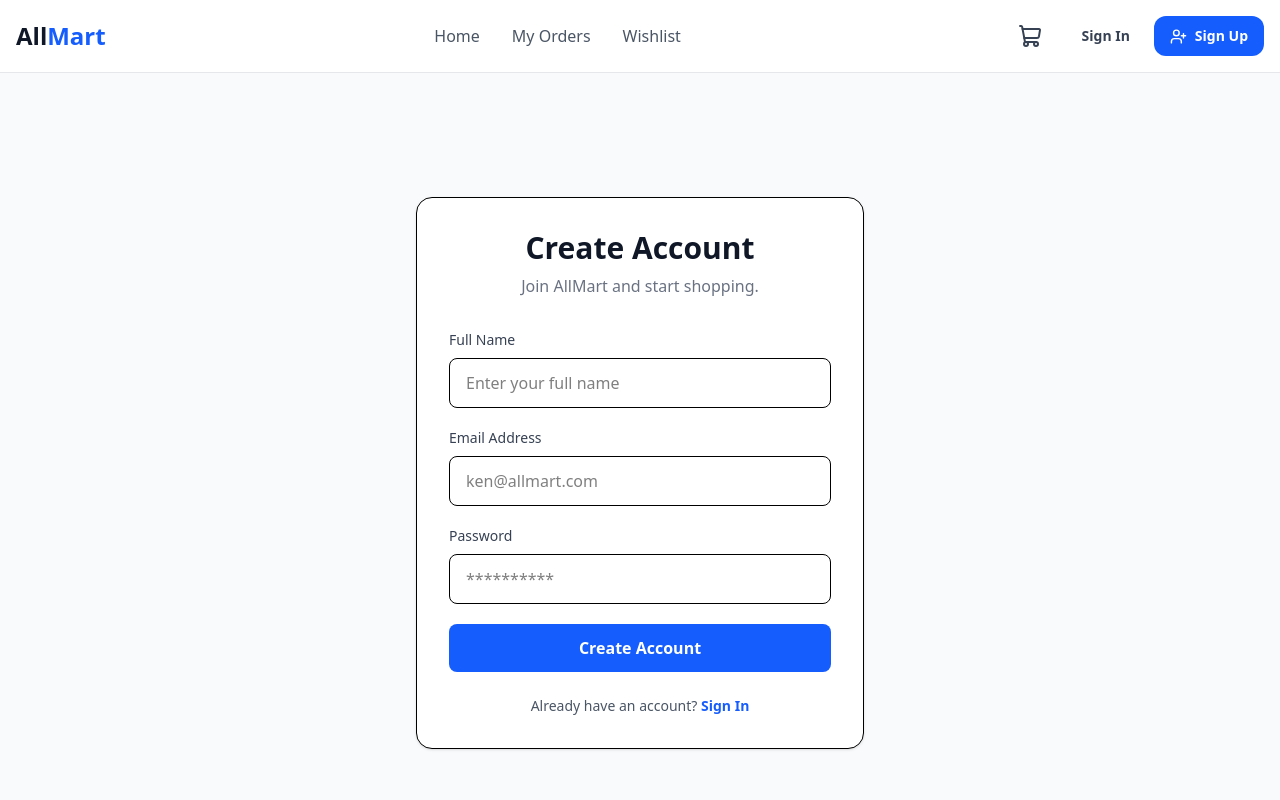
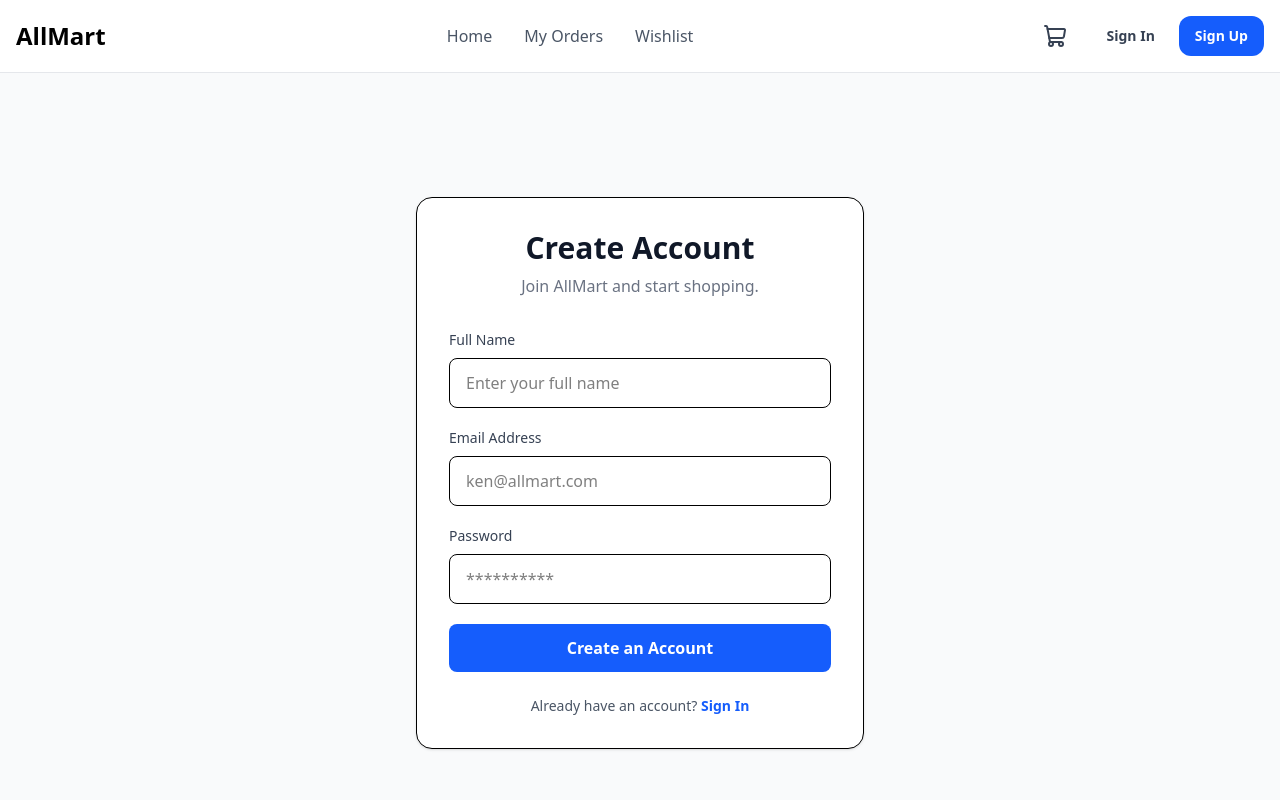
Before and after one commit to amoskendrick10-pixel/All-Mart, a Next.js app: page /signup in a window 1280 px wide. Shown: the top 800 px of the page. Built offline with nearby package versions, Linux system fonts and the light colour scheme.

Commit message:
product card

```diff
--- a/app/(public)/signup/page.jsx
+++ b/app/(public)/signup/page.jsx
@@ -102,7 +102,7 @@ export default function SignupPage() {
             type="submit"
             className="w-full rounded-lg bg-blue-600 py-3 font-semibold text-white hover:bg-blue-700"
           >
-            Create Account
+            Create an Account
           </button>
 
         </form>
--- a/components/Navbar.jsx
+++ b/components/Navbar.jsx
@@ -13,15 +13,15 @@ export default function Navbar() {
     <nav className="sticky top-0 z-50 border-b border-gray-200 bg-white">
       <div className="mx-auto flex max-w-7xl items-center justify-between px-4 py-4">
 
-        {/* LOGO */}
+
         <Link
           href="/"
-          className="text-2xl font-black text-gray-900"
+          className="text-2xl font-black text-black-900"
         >
-          All<span className="text-blue-600">Mart</span>
+          AllMart
         </Link>
 
-        {/* DESKTOP NAVIGATION */}
+
         <div className="hidden items-center gap-8 md:flex">
 
           <Link
@@ -47,10 +47,10 @@ export default function Navbar() {
 
         </div>
 
-        {/* RIGHT NAVIGATION */}
+
         <div className="flex items-center gap-4">
 
-          {/* CART */}
+
           <Link
             href="/cart"
             className="relative rounded-xl p-2 text-gray-700 transition hover:bg-gray-100"
@@ -65,7 +65,7 @@ export default function Navbar() {
             )}
           </Link>
 
-          {/* AUTHENTICATION */}
+
           {user ? (
             <div className="flex items-center gap-3">
 
@@ -77,8 +77,8 @@ export default function Navbar() {
                 onClick={logout}
                 className="flex items-center gap-2 rounded-xl bg-red-600 px-4 py-2.5 text-sm font-semibold text-white transition hover:bg-red-700"
               >
+                Logout
                 <LogOut size={17} />
-                Logout
               </button>
 
             </div>
@@ -96,7 +96,6 @@ export default function Navbar() {
                 href="/signup"
                 className="flex items-center gap-2 rounded-xl bg-blue-600 px-4 py-2.5 text-sm font-semibold text-white transition hover:bg-blue-700"
               >
-                <UserPlus size={17} />
                 Sign Up
               </Link>
 
--- a/components/ProductCard.jsx
+++ b/components/ProductCard.jsx
@@ -1,6 +1,6 @@
 "use client";
 
-import { ShoppingCart, Heart } from "lucide-react";
+import { ShoppingCartPlus, Heart } from "lucide-react";
 import { useState } from "react";
 import { formatPrice } from "@/constants/mockData";
 import { useCart } from "@/context/CartContext";
@@ -55,7 +55,7 @@ export default function ProductCard({ product, vendor }) {
   };
 
   return (
-    <div className="overflow-hidden rounded-2xl border border-gray-200 bg-white shadow-sm transition hover:-translate-y-1 hover:shadow-lg">
+    <div className="overflow-hidden rounded-2xl border border-gray-200 bg-white shadow-sm">
 
       <div className="relative">
         <Image
@@ -68,7 +68,7 @@ export default function ProductCard({ product, vendor }) {
 
         <button
           onClick={handleWishlist}
-          className="absolute right-3 top-3 rounded-full bg-white p-2 shadow"
+          className="absolute right-3 bottom--4 rounded-full p-2"
           aria-label="Toggle wishlist"
         >
           <Heart
@@ -100,7 +100,7 @@ export default function ProductCard({ product, vendor }) {
           onClick={handleAddToCart}
           className="mt-4 flex w-full items-center justify-center gap-2 rounded-lg bg-blue-600 py-3 font-semibold text-white transition hover:bg-blue-700"
         >
-          <ShoppingCart size={18} />
+          <ShoppingCartPlus size={18} />
           Add to Cart
         </button>
 
```
